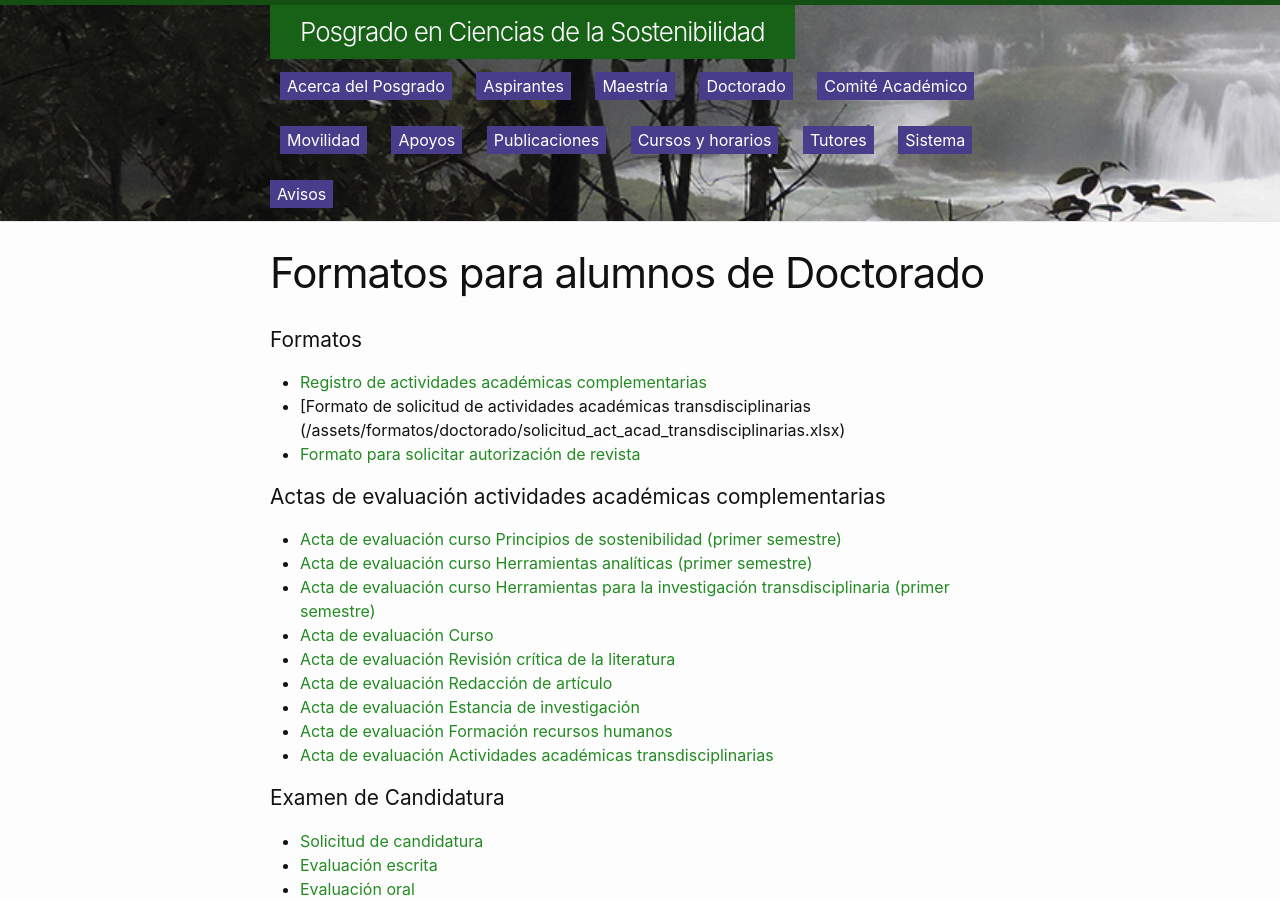
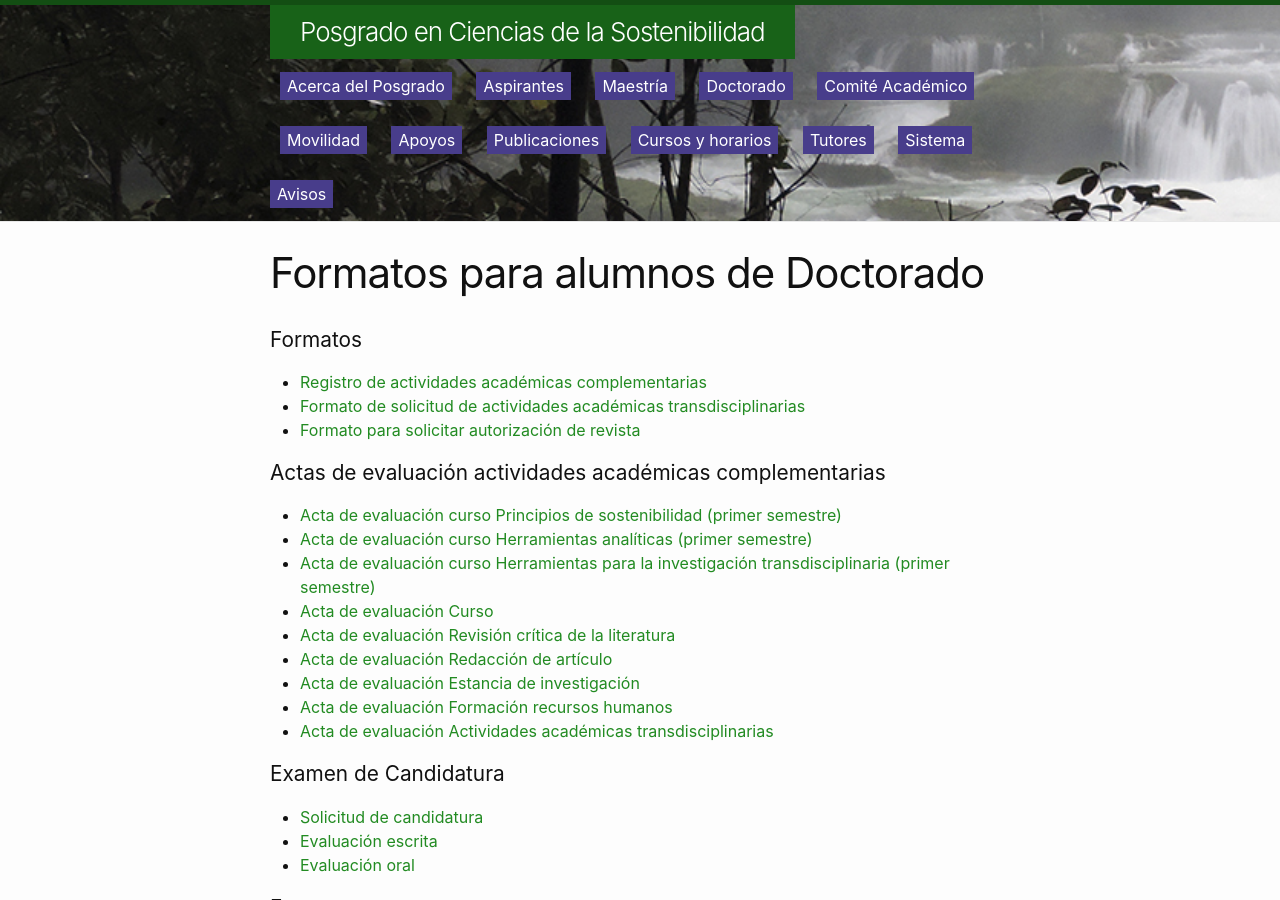
Before and after one commit to pcs-unam/pcs-unam.github.io, a Jekyll site: the page built from doctorado/descargables.md, in a window 1280 px wide and 900 px high. Built offline with Jekyll 4.4.1, drawn with Linux system fonts in a browser that asks for light colours.

Commit message:
corrección liga

```diff
--- a/doctorado/descargables.md
+++ b/doctorado/descargables.md
@@ -7,7 +7,7 @@ permalink: /doctorado/descargables/
 ## Formatos
 
  - [Registro de actividades académicas complementarias](/assets/formatos/doctorado/formato-actividades-academicas-complementarias.xlsx)
- - [Formato de solicitud de actividades académicas transdisciplinarias (/assets/formatos/doctorado/solicitud_act_acad_transdisciplinarias.xlsx)
+ - [Formato de solicitud de actividades académicas transdisciplinarias](/assets/formatos/doctorado/solicitud_act_acad_transdisciplinarias.xlsx)
  - [Formato para solicitar autorización de revista](/assets/formatos/doctorado/formato_solicitud_revista.xlsx)
 
 ## Actas de evaluación actividades académicas complementarias
```
